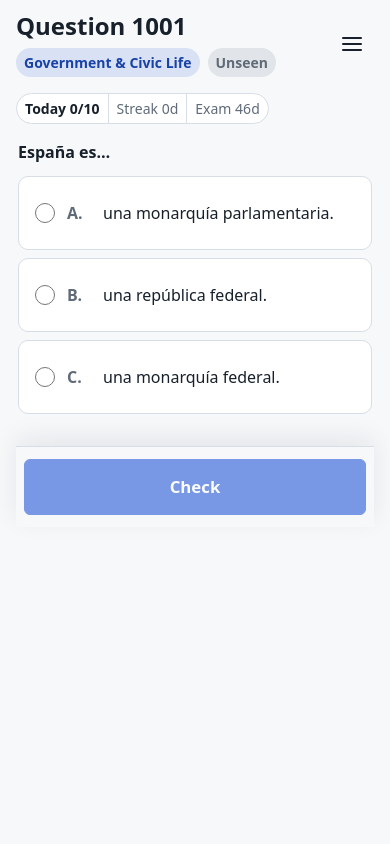
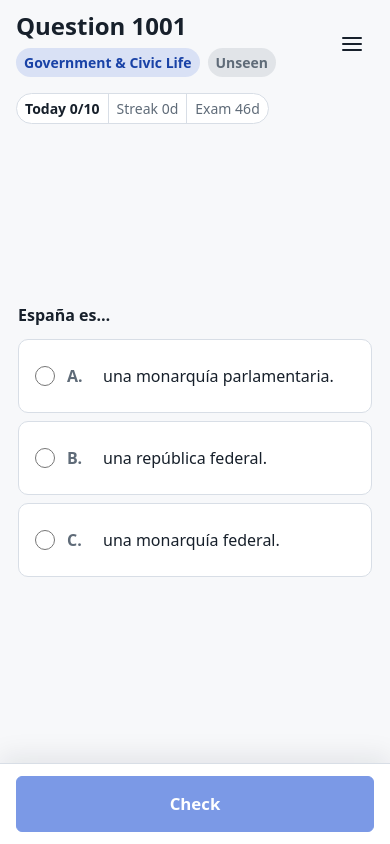
Before and after one commit to IFAKA/ccse-prep, a Next.js app: page /study in a window 390 px wide. Built offline with nearby package versions, Linux system fonts and the light colour scheme.

Commit message:
fix: align study action layout

```diff
--- a/src/app/ccse.css
+++ b/src/app/ccse.css
@@ -1,5 +1,5 @@
 @layer patterns {
-  .study-actions { position: sticky; inset-block-end: 0; z-index: 2; display: flex; justify-content: flex-end; margin-block-start: var(--nf-space-4); padding: var(--nf-space-3) max(var(--nf-space-2), env(safe-area-inset-right)) max(var(--nf-space-3), env(safe-area-inset-bottom)) max(var(--nf-space-2), env(safe-area-inset-left)); border-block-start: var(--nf-border-width) solid var(--nf-color-border); background: color-mix(in srgb, var(--nf-color-background) 92%, transparent); backdrop-filter: blur(8px); }
+  .study-actions { display: flex; justify-content: flex-end; margin-block-start: var(--nf-space-4); }
   .study-option-letter { flex: 0 0 1.5rem; font-weight: 700; color: var(--nf-color-muted); }
   .study-page-header { padding-block-end: 0; }
   .daily-goal { display: flex; flex-wrap: nowrap; align-items: center; align-self: flex-start; min-height: 1.75rem; max-width: 100%; margin: 0; border: var(--nf-border-width) solid var(--nf-color-border); border-radius: var(--nf-radius-pill); background: var(--nf-color-surface); color: var(--nf-color-muted); font-size: var(--nf-text-sm); white-space: nowrap; overflow: hidden; }
@@ -9,6 +9,8 @@
   .daily-goal[data-complete="true"] { border-color: var(--nf-color-success); }
   .daily-goal[data-complete="true"] > strong { color: var(--nf-color-success); }
   @media (max-width: 55.99rem) {
+    .study-view { min-block-size: calc(100dvh - var(--nf-space-4)); padding-block-end: calc(5.5rem + env(safe-area-inset-bottom)); }
+    .study-question { flex: 1 1 auto; justify-content: center; min-block-size: 0; }
     .study-actions { flex-direction: column; align-items: stretch; }
     .study-actions > button { inline-size: 100%; }
   }
--- a/src/components/StudyView.tsx
+++ b/src/components/StudyView.tsx
@@ -206,7 +206,7 @@ export default function StudyView({
         <span>Exam {daysUntilExam()}d</span>
       </p>
 
-      <section className="nf-stack">
+      <section className="nf-stack study-question">
         <form className="nf-form">
           <fieldset className="nf-field">
             <legend>{question.question}</legend>
```
